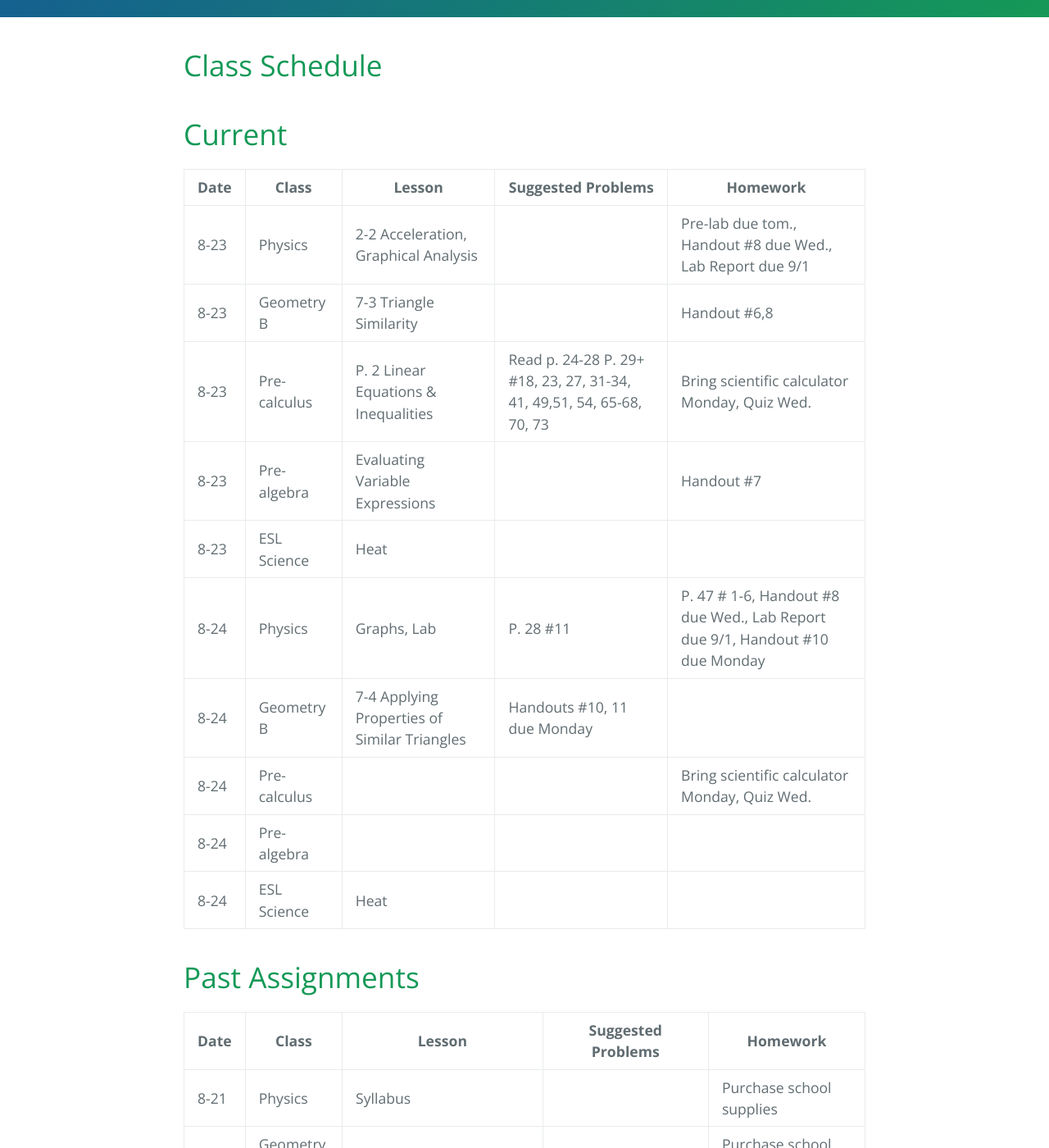
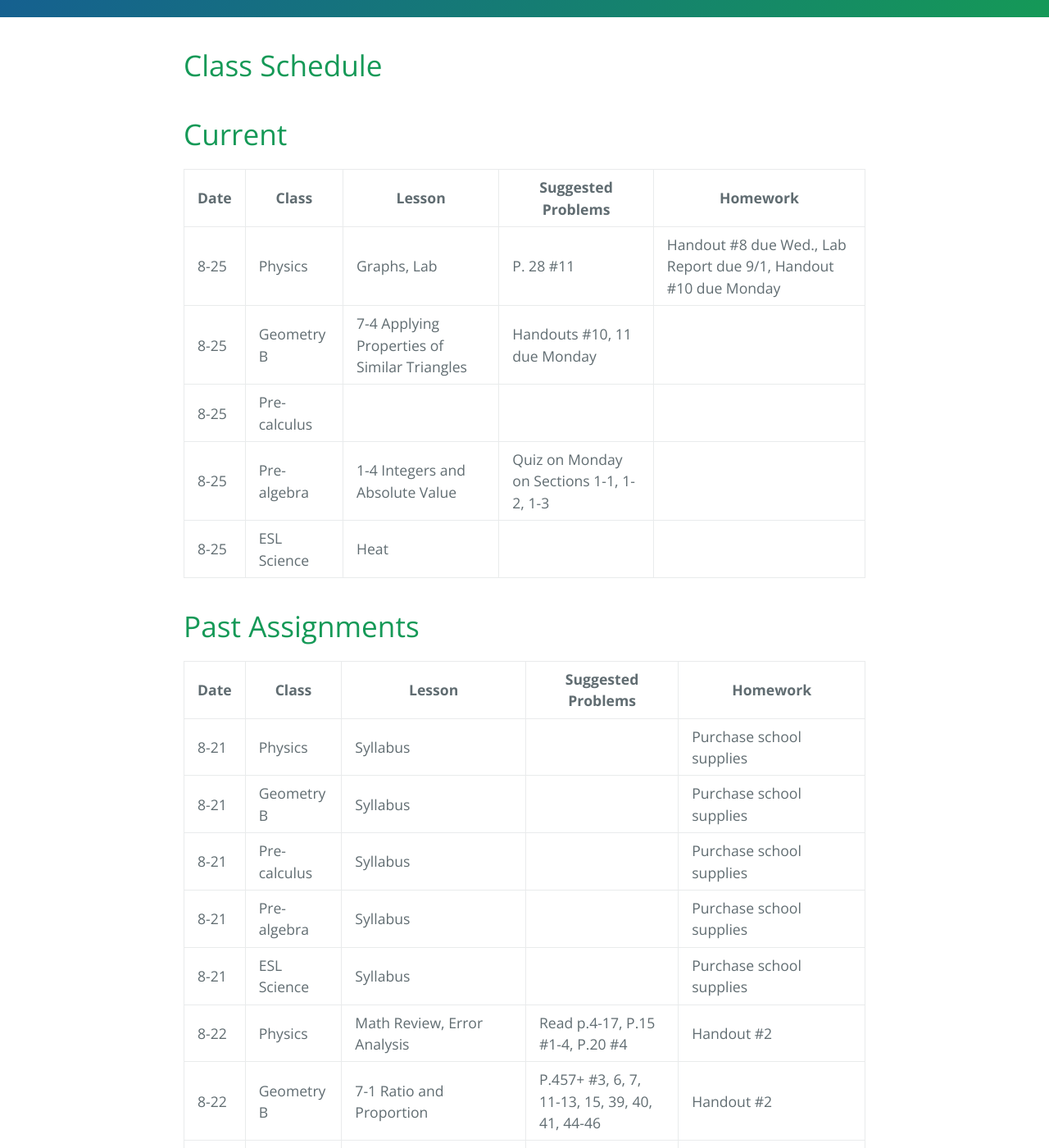
Before and after one commit to gpayoo/gpayoo, a Jekyll site: the page built from index.md, in a window 1280 px wide and 1400 px high, scrolled down 362 px. Shown: the whole window at 82% size. Built offline with Jekyll 4.4.1, drawn with Linux system fonts in a browser that asks for light colours; our own code applies the rules of GitHub Pages for plain Markdown files; some of the changed text lies outside the part shown.

Commit message:
Update index.md

```diff
--- a/index.md
+++ b/index.md
@@ -9,16 +9,11 @@ layout: default
 
 | Date | Class | Lesson | Suggested Problems | Homework |
 | ---- | ----- | ------ | -------- | ---
-| 8-23 | Physics | 2-2 Acceleration, Graphical Analysis || Pre-lab due tom., Handout #8 due Wed., Lab Report due 9/1
-| 8-23 | Geometry B | 7-3 Triangle Similarity | | Handout #6,8
-| 8-23 | Pre-calculus | P. 2 Linear Equations & Inequalities| Read p. 24-28 P. 29+ #18, 23, 27, 31-34, 41, 49,51, 54, 65-68, 70, 73 | Bring scientific calculator Monday, Quiz Wed.
-| 8-23 | Pre-algebra | Evaluating Variable Expressions |  |  Handout #7
-| 8-23 | ESL Science |  Heat |  |
-| 8-24 | Physics | Graphs, Lab | P. 28 #11 |  P. 47 # 1-6, Handout #8 due Wed., Lab Report due 9/1, Handout #10 due Monday
-| 8-24 | Geometry B | 7-4 Applying Properties of Similar Triangles | Handouts #10, 11 due Monday|
-| 8-24 | Pre-calculus | |  | Bring scientific calculator Monday, Quiz Wed.
-| 8-24 | Pre-algebra |
-| 8-24 | ESL Science |  Heat |  |
+| 8-25 | Physics | Graphs, Lab | P. 28 #11 | Handout #8 due Wed., Lab Report due 9/1, Handout #10 due Monday
+| 8-25 | Geometry B | 7-4 Applying Properties of Similar Triangles | Handouts #10, 11 due Monday|
+| 8-25 | Pre-calculus | |  |
+| 8-25 | Pre-algebra | 1-4 Integers and Absolute Value | Quiz on Monday on Sections 1-1, 1-2, 1-3
+| 8-25 | ESL Science |  Heat |  |
 
 
 # [](#header-2) Past Assignments
@@ -40,3 +35,8 @@ layout: default
 | 8-23 | Pre-calculus | P. 2 Cartesian Coordinate System| P.20+ #1, 3a, 3b, 5-11, 14, 17, 19, 25, 26, 40-51, 53, 60-63|
 | 8-23 | Pre-algebra | 1-2 Order of Operations | Read p. 8-10 | P. 11+ # 24, 33, 43, 44, 47, 48, 52-55
 | 8-23 | ESL Science | Heat Transfer | Read p. 532-533, Vocab. Quiz Friday | Handout #3
+| 8-24 | Physics | Graphs, Lab | P. 28 #11 |  P. 47 # 1-6, Handout #8 due Wed., Lab Report due 9/1, Handout #10 due Monday
+| 8-24 | Geometry B | 7-4 Applying Properties of Similar Triangles | Handouts #10, 11 due Monday|
+| 8-24 | Pre-calculus | |  | Bring scientific calculator Monday, Quiz Wed.
+| 8-24 | Pre-algebra | 1-3 Writing and Evaluating Expressions | Handout #7
+| 8-24 | ESL Science |  Heat |  |
```
